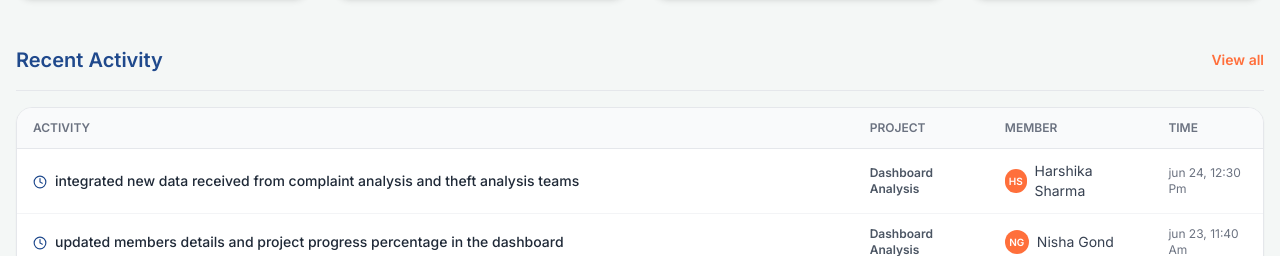
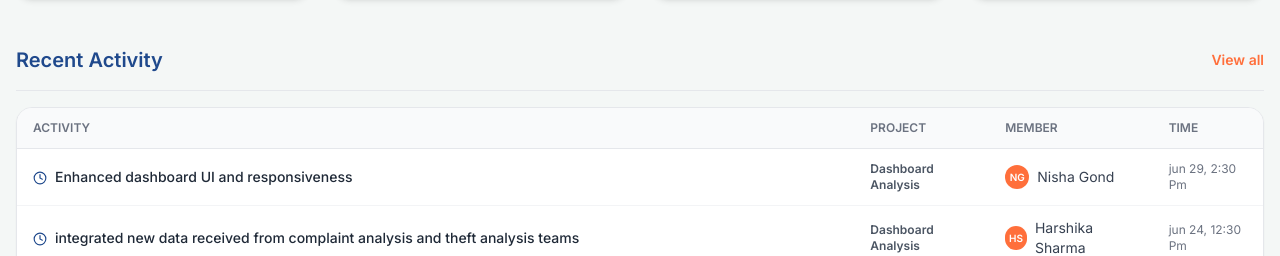
Before and after one commit to Abhishek-1702/D2, a React (Create React App) app: page / in a window 1280 px wide. Shown: the part 925-1181 px from the top of the page. Built offline with nearby package versions, Linux system fonts and the light colour scheme; no server answers.

Commit message:
Update projects.js

```diff
--- a/src/data/projects.js
+++ b/src/data/projects.js
@@ -294,6 +294,7 @@ export const TEAM_MEMBERS = [
 ];
 
 export const RECENT_ACTIVITY = [
+  { task: "Enhanced dashboard UI and responsiveness", project:"Dashboard Analysis", member:"Nisha Gond", time:"jun 29, 2:30 Pm", type:"update", avatar:"NG"},
   { task: "integrated new data received from complaint analysis and theft analysis teams", project:"Dashboard Analysis", member:"Harshika Sharma", time:"jun 24, 12:30 Pm", type:"update", avatar:"HS"},
   { task: "updated members details and project progress percentage in the dashboard", project:"Dashboard Analysis", member:"Nisha Gond", time:"jun 23, 11:40 Am", type:"update", avatar:"NG"},
   { task: "Helpdesk Analysis Completed , Created detailed report for critical complaints categories, backlog risk and service improvement , Created Excel Report ", project:"Complaint Analysis", member:"Sibgha", time:"jun 22, 1:40 Pm", type:"update", avatar:"SI"},
```
